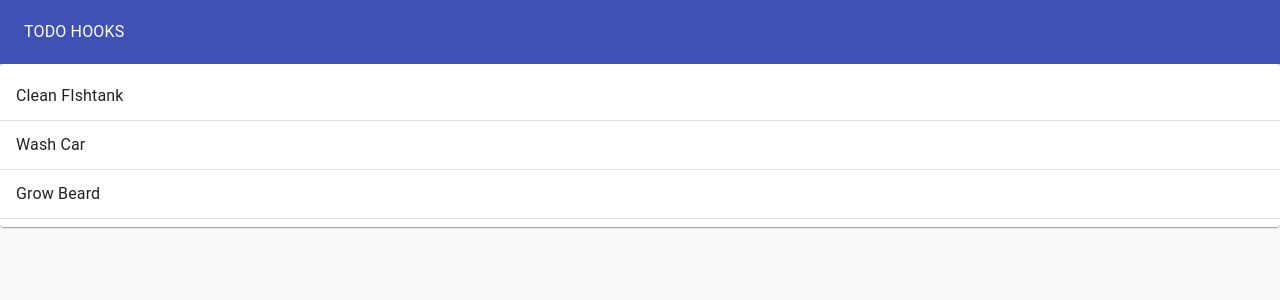
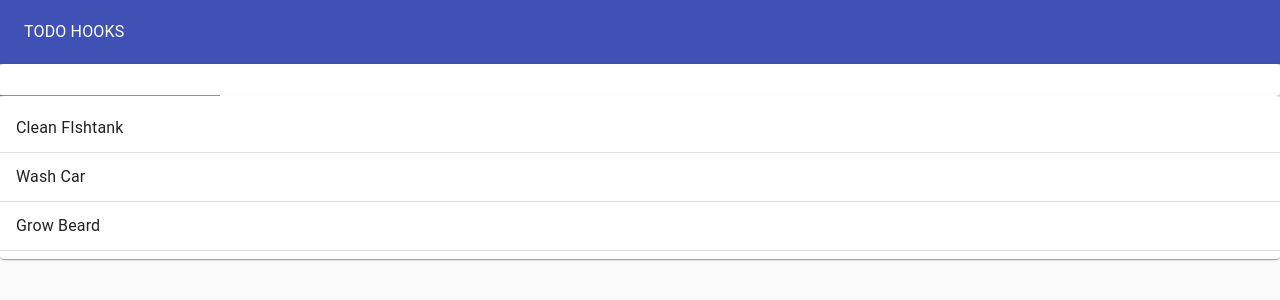
Before and after one commit to mikdadayan/todo-list-hooks, a React (Create React App) app: page / in a window 1280 px wide. Shown: the top 300 px of the page. Built offline with nearby package versions, Linux system fonts and the light colour scheme.

Commit message:
Added TodoForm Component, Functionality to add now todo

```diff
--- a/src/TodoApp.js
+++ b/src/TodoApp.js
@@ -3,8 +3,9 @@
 import Paper from "@material-ui/core/Paper";
 import AppBar from "@material-ui/core/AppBar";
 import Toolbar from "@material-ui/core/Toolbar";
+import Grid from "@material-ui/core/Grid";
 import TodoList from "./TodoList";
-import Grid from "@material-ui/core/Grid";
+import TodoForm from "./TodoForm";
 
 function TodoApp(){
     const initialList = [
@@ -13,6 +14,9 @@
         {id: 3, task: "Grow Beard", completed: false},
     ];
     const [todos, setTodos] = useState(initialList);
+    const addTodo = newTodoText => {
+        setTodos([...todos, {id:4, task: newTodoText, completed: false}])
+    }
      return <Paper
         style={{
             padding: 0,
@@ -27,6 +31,7 @@
                 <TypogGraphy color='inherit'>TODO HOOKS</TypogGraphy>
             </Toolbar>
         </AppBar>
+        <TodoForm addTodo={addTodo}/>
         <TodoList todos={todos}/>
     </Paper>
 }
--- /dev/null
+++ b/src/TodoForm.js
@@ -0,0 +1,22 @@
+import React from "react";
+import { Paper, TextField } from "@material-ui/core";
+import useInputState from "./hooks/useInputState";
+
+function TodoForm ({addTodo}){
+    const [value, updateValue, resetValue] = useInputState('');
+    return (
+        <Paper>
+            <form onSubmit={ e => {
+                e.preventDefault();
+                addTodo(value);
+                resetValue();
+            }}>
+                <TextField value={value} onChange={updateValue}/>
+            </form>
+            {value}
+
+        </Paper>
+    )
+}
+
+export default TodoForm;
--- a/src/TodoList.js
+++ b/src/TodoList.js
@@ -3,7 +3,7 @@
 import List from "@material-ui/core/List";
 import Divider from "@material-ui/core/Divider";
 import ListItem from "@material-ui/core/ListItem"
-import ListItemText from "@material-ui/core/ListItemText"
+import ListItemText from "@material-ui/core/ListItemText";
 function TodoList(props){
     return(
         <Paper>
--- /dev/null
+++ b/src/hooks/useInputState.js
@@ -0,0 +1,13 @@
+import {useState} from 'react';
+
+export default initialValue => {
+    const [value, setValue] = useState(initialValue);
+    const handleChange = (e) => {
+        setValue(e.target.value)
+    }
+    const reset = () => {
+        setValue('');
+    }
+
+    return [value, handleChange, reset];
+}
```
